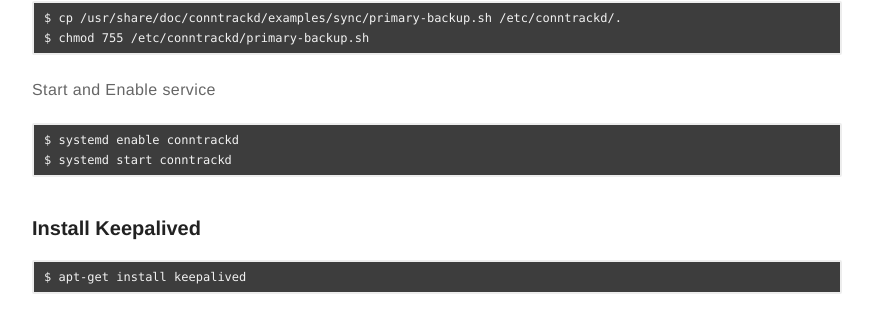
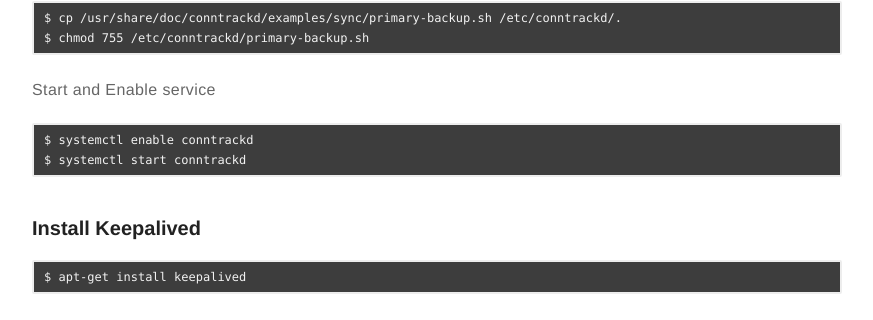
Before and after one commit to satishdotpatel/satishdotpatel.github.io, a Jekyll site: the page built from _posts/2021-10-07-ha-with-keepalived-and-conntrackd.markdown, in a window 1280 px wide and 900 px high, scrolled down 3689 px. Shown: the part 127-447 px from the top of the window, without its empty margins (203-1076 px from the left). Built offline with Jekyll 4.4.1, drawn with Linux system fonts in a browser that asks for light colours; comment, search, counter and statistics services are not loaded; some of the changed text lies outside the part shown.

Commit message:
adding keepalived and conntrackd

````diff
--- a/_posts/2021-10-07-ha-with-keepalived-and-conntrackd.markdown
+++ b/_posts/2021-10-07-ha-with-keepalived-and-conntrackd.markdown
@@ -157,8 +157,8 @@
 Start and Enable service
 
 ```
-$ systemd enable conntrackd
-$ systemd start conntrackd
+$ systemctl enable conntrackd
+$ systemctl start conntrackd
 ```
 
 ### Install Keepalived
@@ -294,8 +294,8 @@
 Start and Enable service
 
 ```
-$ systemd enable keepalivd
-$ systemd start keepalived
+$ systemctl enable keepalived
+$ systemctl start keepalived
 ```
 
 ### Verify Keepalived
@@ -391,7 +391,7 @@
 Lets perform failover
 
 ```
-root@fw-1:~# systemd stop keepalived
+root@fw-1:~# systemctl stop keepalived
 ```
 
 Now check fw-2 internal cache again
````
